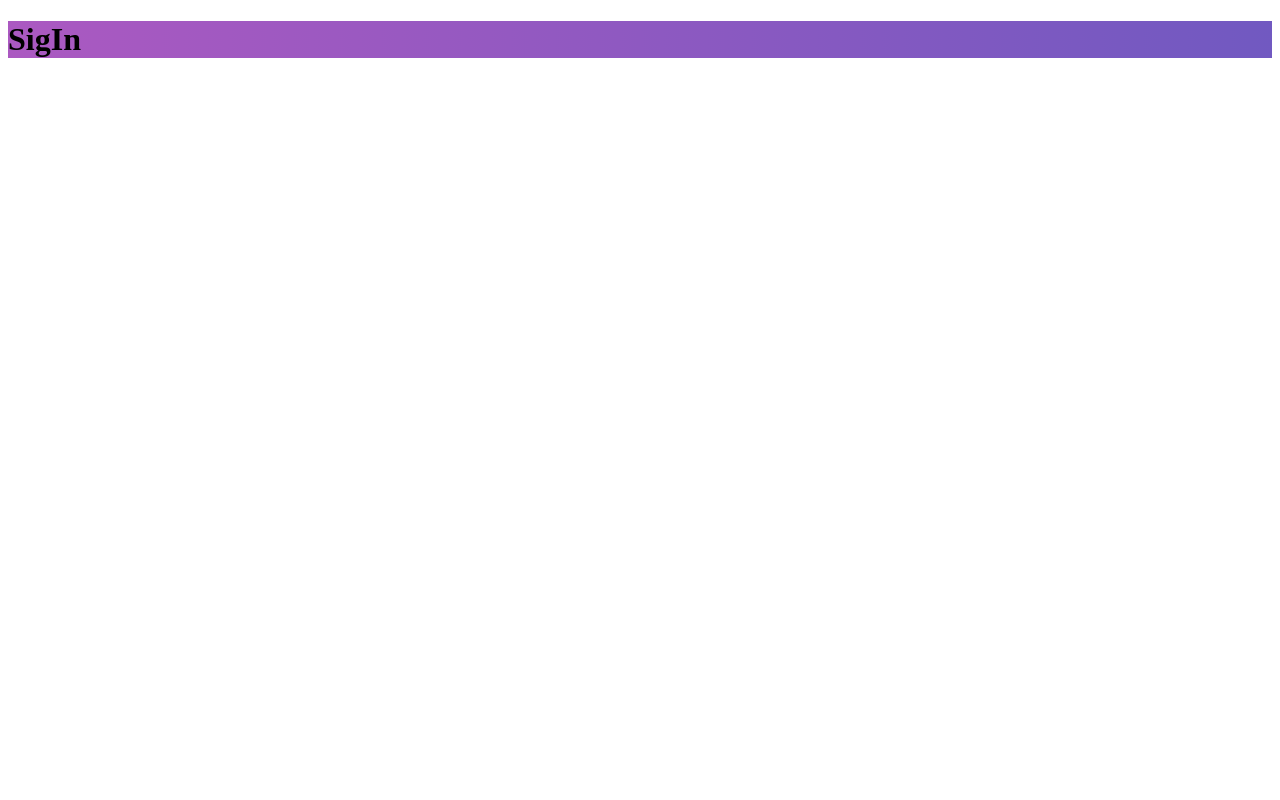
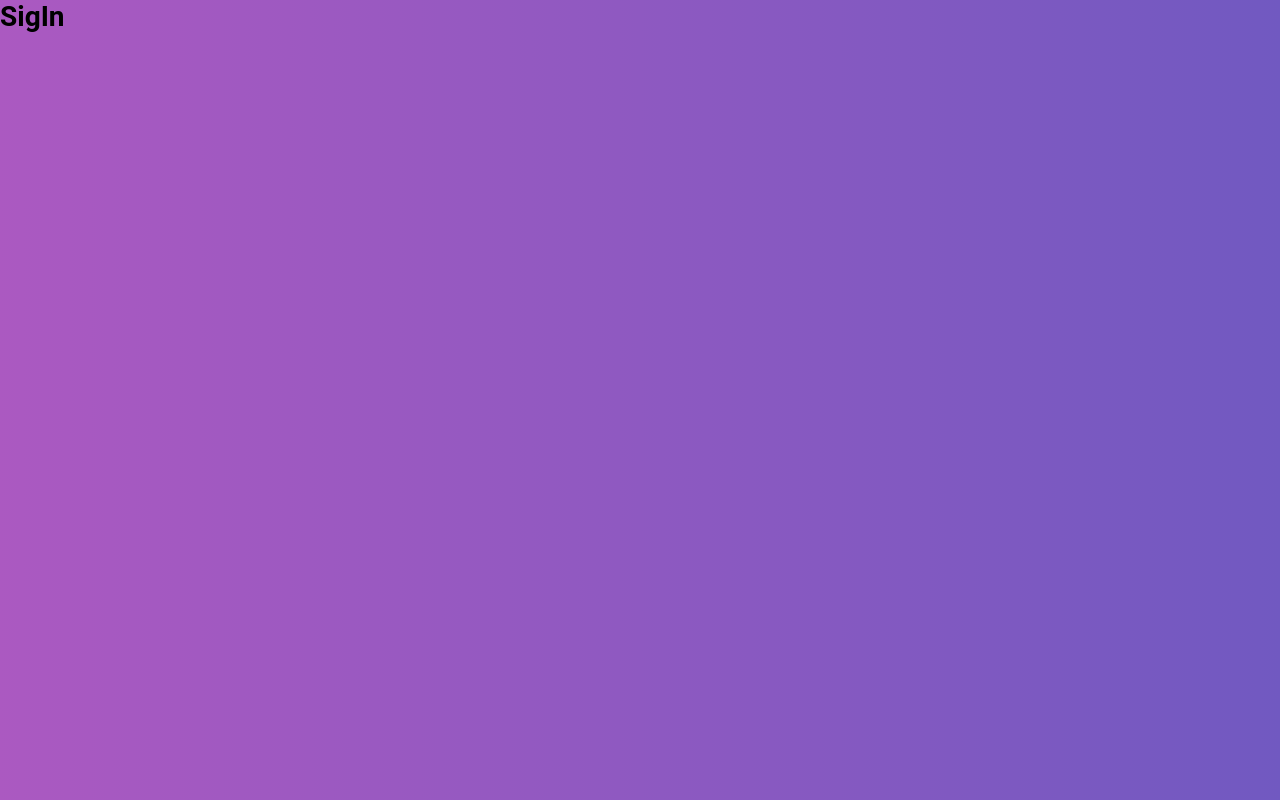
Before and after one commit to viniferrareze/gobarber-web, a React (Create React App) app: page / in a window 1280 px wide. Built offline with nearby package versions, Linux system fonts and the light colour scheme.

Commit message:
feat: Adicionando estilos globais

```diff
--- a/src/App.js
+++ b/src/App.js
@@ -4,10 +4,13 @@
 import Routes from './routes';
 import history from './services/history';
 
+import GlobalStyle from './styles/global';
+
 function App() {
    return (
       <Router history={history}>
          <Routes />
+         <GlobalStyle />
       </Router>
    );
 }
--- a/src/routes/Route.js
+++ b/src/routes/Route.js
@@ -1,3 +1,4 @@
+/* eslint-disable react/jsx-props-no-spreading */
 import React from 'react';
 import PropTypes from 'prop-types';
 import { Route, Redirect } from 'react-router-dom';
--- /dev/null
+++ b/src/styles/global.js
@@ -0,0 +1,40 @@
+import { createGlobalStyle } from 'styled-components';
+
+export default createGlobalStyle`
+   @import url('https://fonts.googleapis.com/css?family=Roboto:400,700&display=swap');
+
+   * {
+      margin: 0;
+      padding: 0;
+      outline: 0;
+      box-sizing: border-box;
+   }
+
+   *:focus {
+      outline: 0;
+   }
+
+   html, body, #root {
+      height: 100%;
+   }
+
+   body {
+      -webkit-font-smoothing: antialiased;
+   }
+
+   body, input, button {
+      font: 14px 'Roboto', sans-serif;
+   }
+
+   a {
+      text-decoration: none;
+   }
+
+   ul {
+      list-style: none;
+   }
+
+   button {
+      cursor: pointer;
+   }
+`;
```
